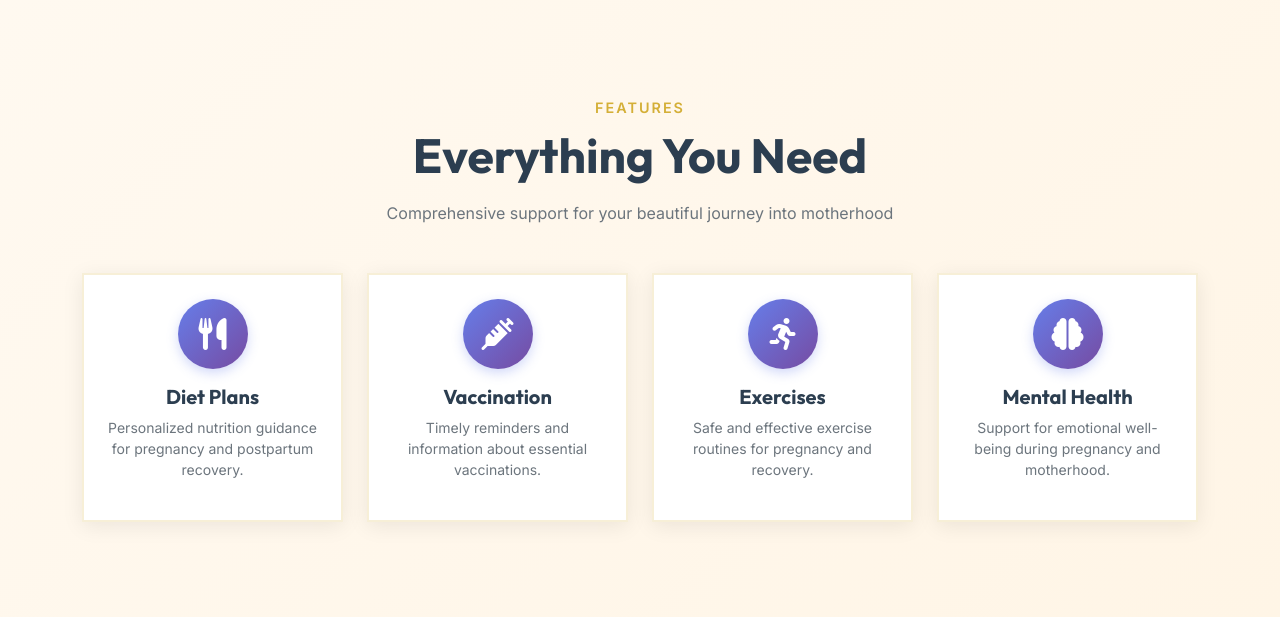
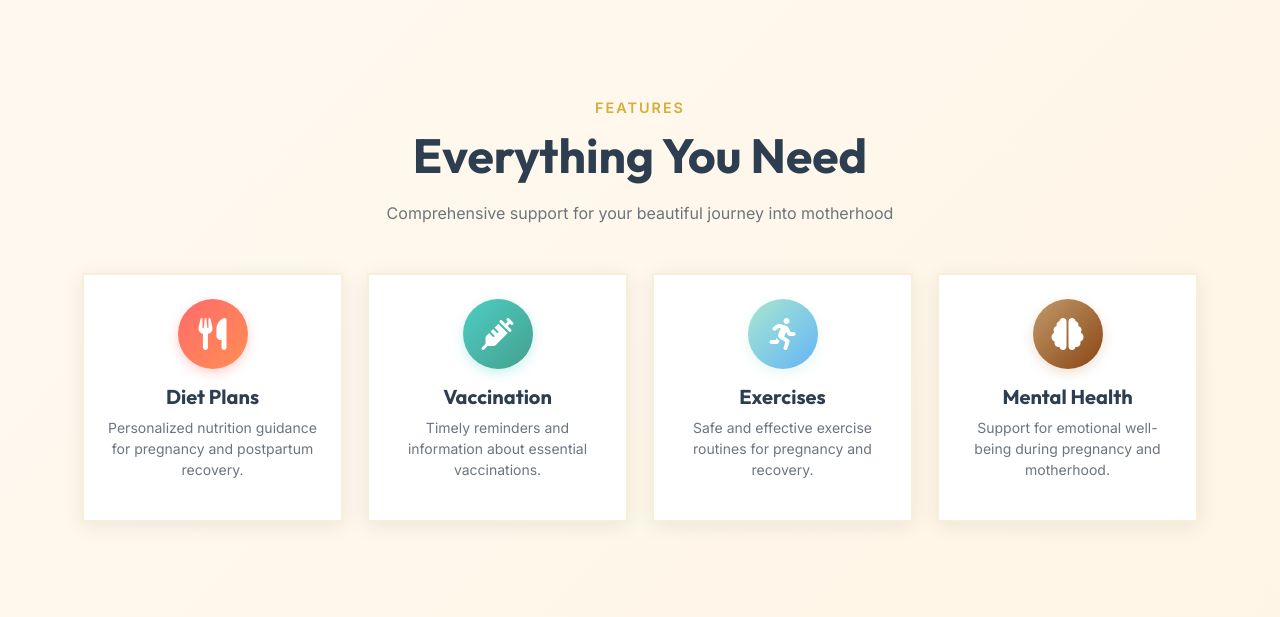
Before and after one commit to AaSu9/Aamcare, a Django app: page / in a window 1280 px wide. Shown: the part 1379-1996 px from the top of the page. Run offline with Django 4.2, Linux system fonts and the light colour scheme; data comes from the database, SQL or seed files in the repository.

Commit message:
Customize feature icons with distinct warm colors - Diet Plans: Coral gradient (#FF6B6B  #FF8E53) - Vaccination: Teal gradient (#4ECDC4  #44A08D) - Exercises: Mint gradient (#A8E6CF  #64b5f6) - Mental Health: Brown gradient (#C19A6B  #8B4513) - Maintain consistent dashboard styling and hover effects

```diff
--- a/core/templates/core/home.html
+++ b/core/templates/core/home.html
@@ -310,7 +310,7 @@
         <div class="row g-4">
             <div class="col-lg-3 col-md-6 animate-up">
                 <div class="p-4 rounded-4 h-100 text-center hover-lift transition-all" style="background: white; border: 2px solid rgba(212, 175, 55, 0.2); box-shadow: 0 4px 20px rgba(0, 0, 0, 0.08);">
-                    <div class="mb-3" style="background: linear-gradient(135deg, #667eea, #764ba2); width: 70px; height: 70px; border-radius: 50%; display: flex; align-items: center; justify-content: center; margin: 0 auto; box-shadow: 0 4px 12px rgba(102, 126, 234, 0.3);">
+                    <div class="mb-3" style="background: linear-gradient(135deg, #FF6B6B, #FF8E53); width: 70px; height: 70px; border-radius: 50%; display: flex; align-items: center; justify-content: center; margin: 0 auto; box-shadow: 0 4px 12px rgba(255, 107, 107, 0.3);">
                         <i class="fas fa-utensils fa-2x" style="color: white;"></i>
                     </div>
                     <h5 style="color: #2C3E50; font-weight: 700;">{% trans "Diet Plans" %}</h5>
@@ -319,7 +319,7 @@
             </div>
             <div class="col-lg-3 col-md-6 animate-up" style="animation-delay: 0.1s;">
                 <div class="p-4 rounded-4 h-100 text-center hover-lift transition-all" style="background: white; border: 2px solid rgba(212, 175, 55, 0.2); box-shadow: 0 4px 20px rgba(0, 0, 0, 0.08);">
-                    <div class="mb-3" style="background: linear-gradient(135deg, #667eea, #764ba2); width: 70px; height: 70px; border-radius: 50%; display: flex; align-items: center; justify-content: center; margin: 0 auto; box-shadow: 0 4px 12px rgba(102, 126, 234, 0.3);">
+                    <div class="mb-3" style="background: linear-gradient(135deg, #4ECDC4, #44A08D); width: 70px; height: 70px; border-radius: 50%; display: flex; align-items: center; justify-content: center; margin: 0 auto; box-shadow: 0 4px 12px rgba(78, 205, 196, 0.3);">
                         <i class="fas fa-syringe fa-2x" style="color: white;"></i>
                     </div>
                     <h5 style="color: #2C3E50; font-weight: 700;">{% trans "Vaccination" %}</h5>
@@ -328,7 +328,7 @@
             </div>
             <div class="col-lg-3 col-md-6 animate-up" style="animation-delay: 0.2s;">
                 <div class="p-4 rounded-4 h-100 text-center hover-lift transition-all" style="background: white; border: 2px solid rgba(212, 175, 55, 0.2); box-shadow: 0 4px 20px rgba(0, 0, 0, 0.08);">
-                    <div class="mb-3" style="background: linear-gradient(135deg, #667eea, #764ba2); width: 70px; height: 70px; border-radius: 50%; display: flex; align-items: center; justify-content: center; margin: 0 auto; box-shadow: 0 4px 12px rgba(102, 126, 234, 0.3);">
+                    <div class="mb-3" style="background: linear-gradient(135deg, #A8E6CF, #64b5f6); width: 70px; height: 70px; border-radius: 50%; display: flex; align-items: center; justify-content: center; margin: 0 auto; box-shadow: 0 4px 12px rgba(168, 230, 207, 0.3);">
                         <i class="fas fa-running fa-2x" style="color: white;"></i>
                     </div>
                     <h5 style="color: #2C3E50; font-weight: 700;">{% trans "Exercises" %}</h5>
@@ -337,7 +337,7 @@
             </div>
             <div class="col-lg-3 col-md-6 animate-up" style="animation-delay: 0.3s;">
                 <div class="p-4 rounded-4 h-100 text-center hover-lift transition-all" style="background: white; border: 2px solid rgba(212, 175, 55, 0.2); box-shadow: 0 4px 20px rgba(0, 0, 0, 0.08);">
-                    <div class="mb-3" style="background: linear-gradient(135deg, #667eea, #764ba2); width: 70px; height: 70px; border-radius: 50%; display: flex; align-items: center; justify-content: center; margin: 0 auto; box-shadow: 0 4px 12px rgba(102, 126, 234, 0.3);">
+                    <div class="mb-3" style="background: linear-gradient(135deg, #C19A6B, #8B4513); width: 70px; height: 70px; border-radius: 50%; display: flex; align-items: center; justify-content: center; margin: 0 auto; box-shadow: 0 4px 12px rgba(193, 154, 107, 0.3);">
                         <i class="fas fa-brain fa-2x" style="color: white;"></i>
                     </div>
                     <h5 style="color: #2C3E50; font-weight: 700;">{% trans "Mental Health" %}</h5>
```
